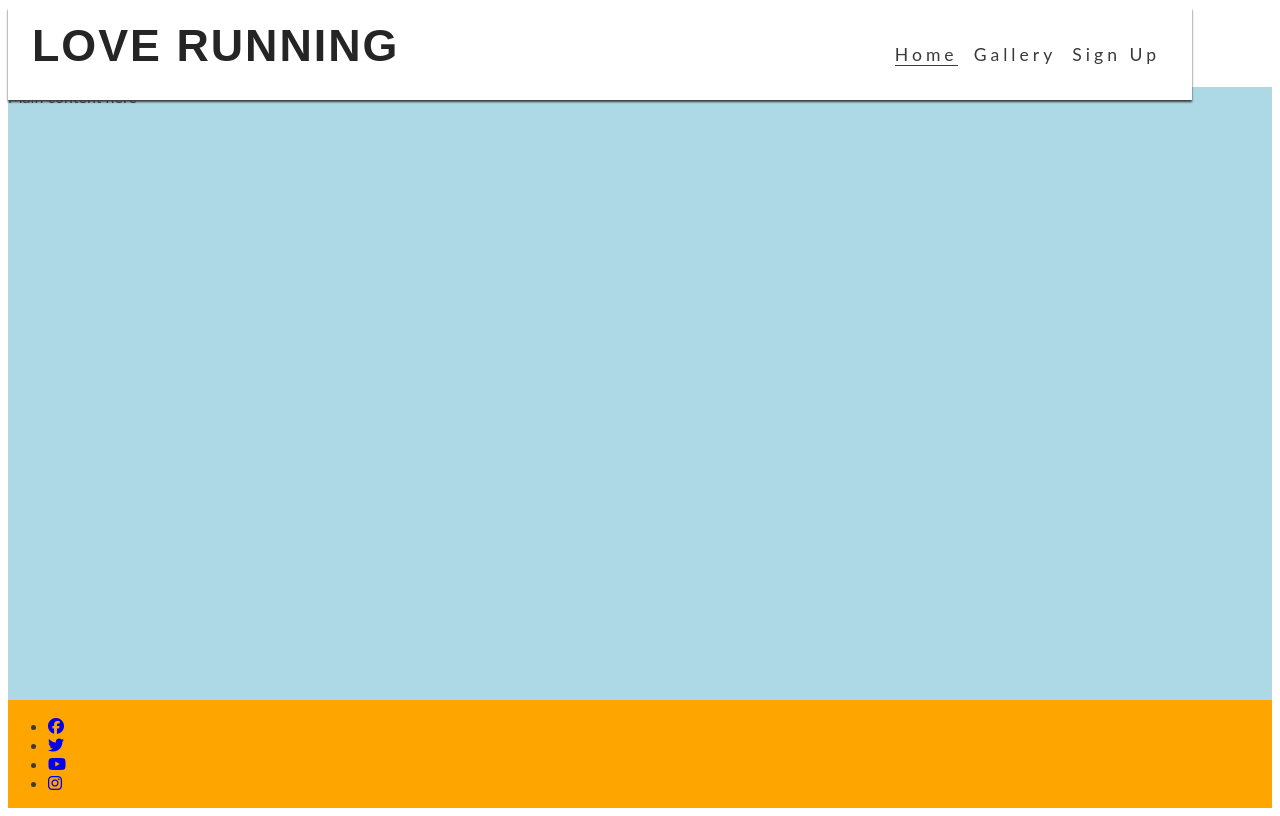
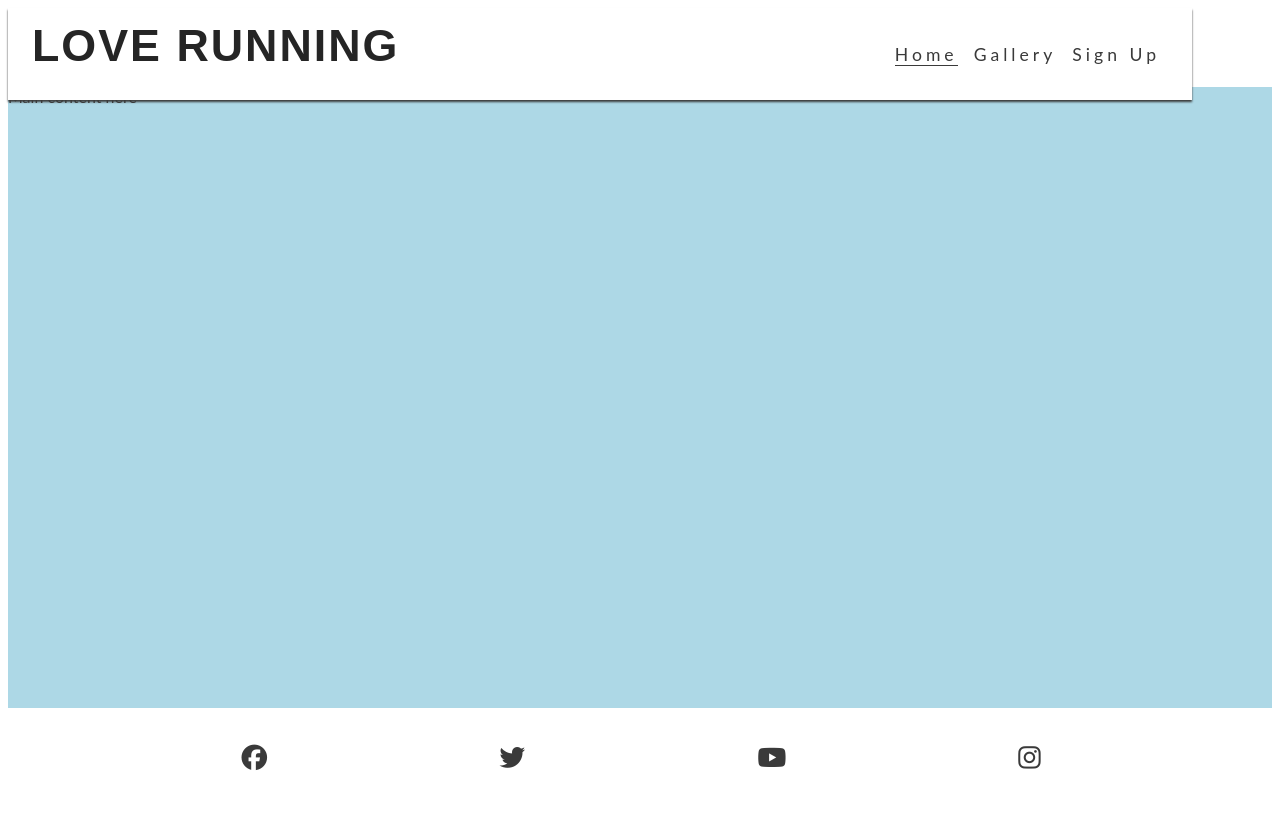
Before and after one commit to reltoom/LoveRunningChallenge, a plain HTML site: page index.html in a window 1280 px wide. Drawn offline with Linux system fonts and the light colour scheme.

Commit message:
Styled footer icons and created new id

```diff
--- a/assets/css/style.css
+++ b/assets/css/style.css
@@ -93,8 +93,19 @@ main {
 	margin-top: 47px;
 }
 /*footer*/
-footer {
-	background-color: orange;
+
+#social-networks {
+	text-align: center;
+	padding: 20px 0;
+	display: flex;
+	justify-content: space-evenly;
+	list-style-type: none;
+}
+
+#social-networks i {
+	font-size: 160%;
+	padding: 5%;
+	color: #3a3a3a;
 }
 
 /* Media query: tablets and larger (768px and up)*/
--- a/index.html
+++ b/index.html
@@ -44,11 +44,23 @@
 
 	<!-- footer goes here -->
 	<footer>
-		<ul>
-			<li><a href="https://www.facebook.com/" target="_blank" rel="noopener" aria-label="Visit our Facebook page (opens in a new tab)"><i class="fa-brands fa-facebook"></i></a></li>
-			<li><a href="https://www.facebook.com/" target="_blank" rel="noopener" aria-label="Visit our Twitter page (opens in a new tab)"><i class="fa-brands fa-twitter"></i></a></li>
-			<li><a href="https://www.facebook.com/" target="_blank" rel="noopener" aria-label="Visit our Youtube page (opens in a new tab)"><i class="fa-brands fa-youtube"></i></a></li>
-			<li><a href="https://www.facebook.com/" target="_blank" rel="noopener" aria-label="Visit our Instagram page (opens in a new tab)"><i class="fa-brands fa-instagram"></i></a></li>
+		<ul id="social-networks">
+			<li>
+				<a href="https://www.facebook.com/" target="_blank" rel="noopener" aria-label="Visit our Facebook page (opens in a new tab)">
+					<i class="fa-brands fa-facebook"></i></a>
+			</li>
+			<li>
+				<a href="https://www.facebook.com/" target="_blank" rel="noopener" aria-label="Visit our Twitter page (opens in a new tab)">
+					<i class="fa-brands fa-twitter"></i></a>
+			</li>
+			<li>
+				<a href="https://www.facebook.com/" target="_blank" rel="noopener" aria-label="Visit our Youtube page (opens in a new tab)">
+					<i class="fa-brands fa-youtube"></i></a>
+			</li>
+			<li>
+				<a href="https://www.facebook.com/" target="_blank" rel="noopener" aria-label="Visit our Instagram page (opens in a new tab)">
+					<i class="fa-brands fa-instagram"></i></a>
+			</li>
 		</ul>
 	</footer>
 	<!-- Font awesome kit -->
```
